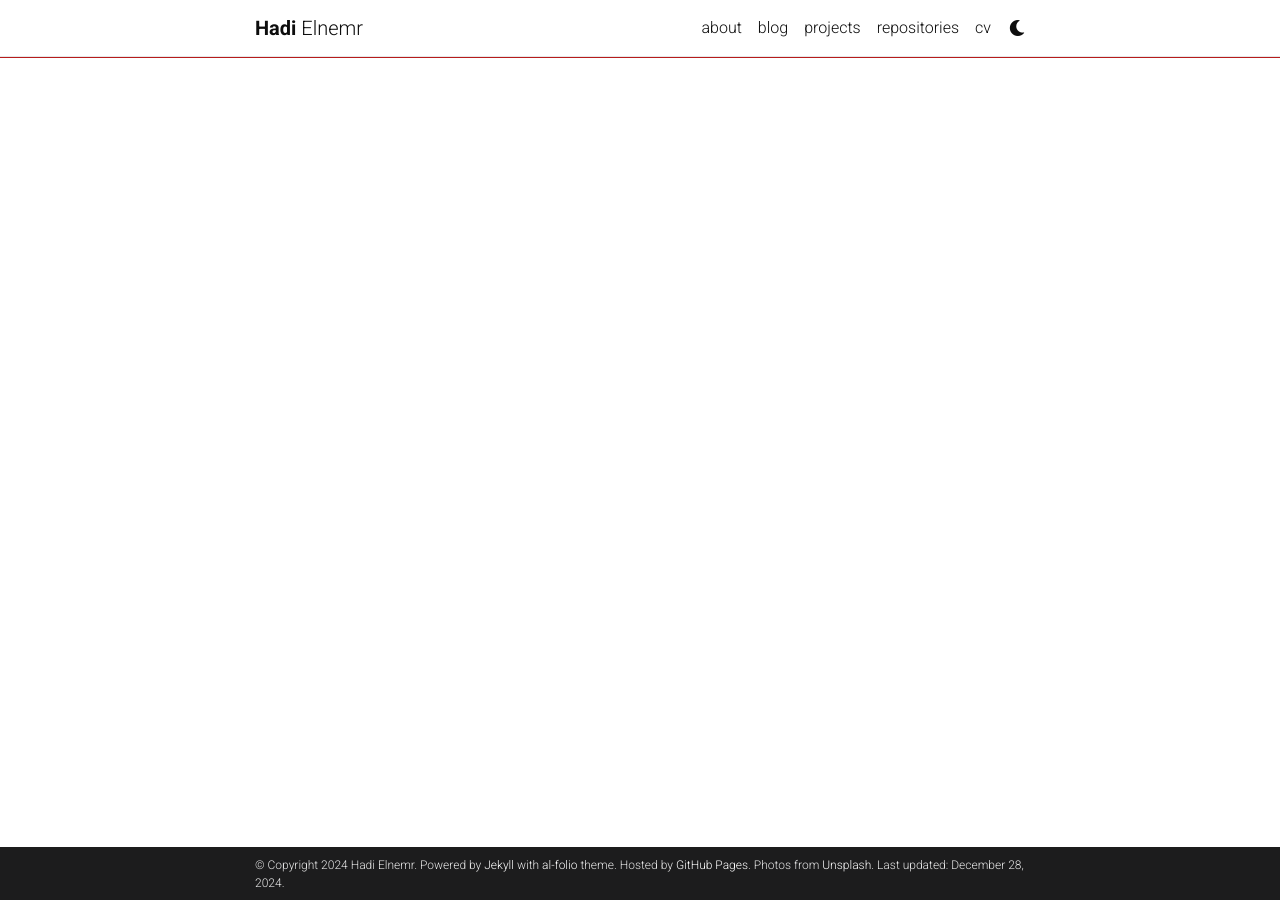
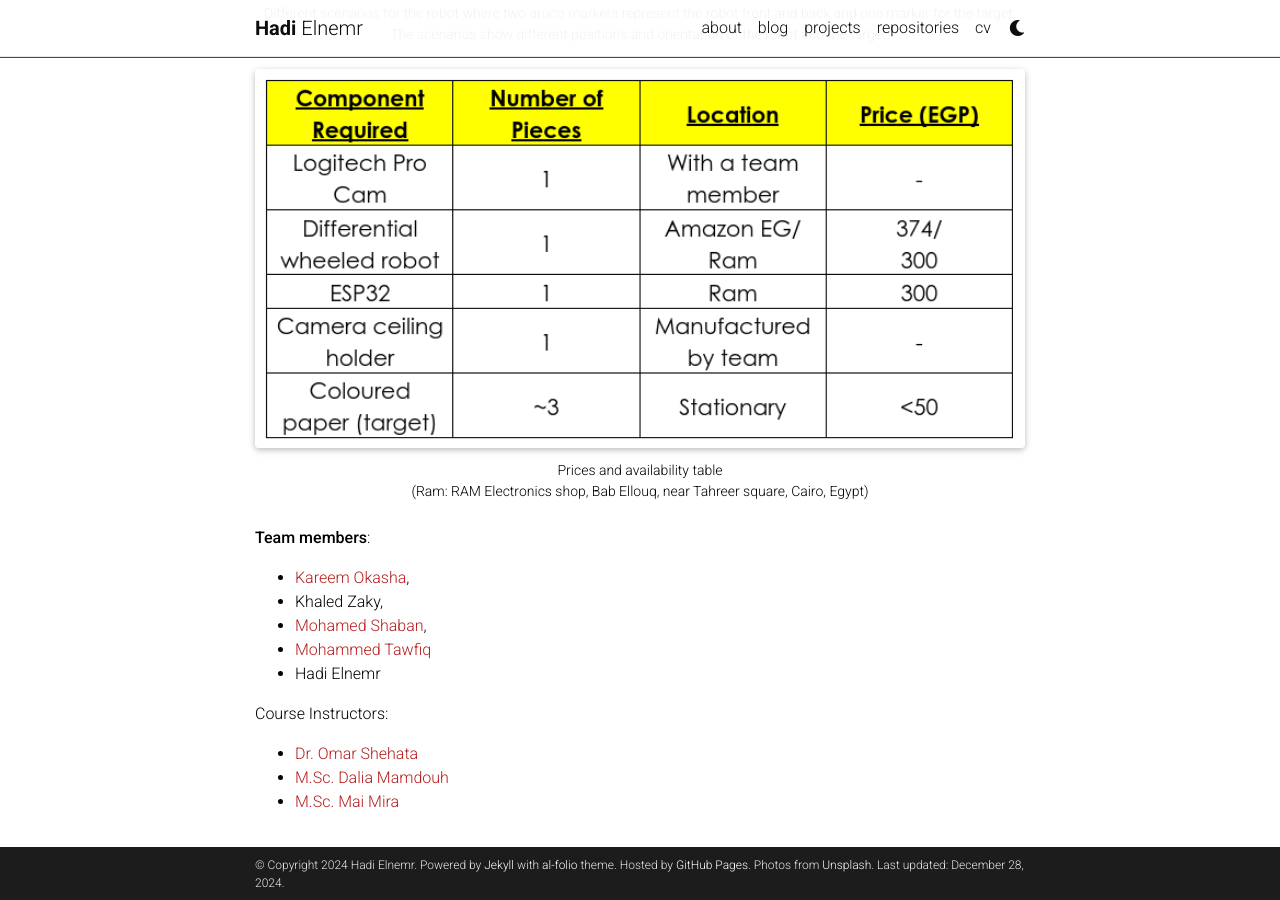
Before and after one commit to HadiElnemr/HadiElnemr.github.io, a Jekyll site: the page built from _projects/image_processing.md, in a window 1280 px wide and 900 px high, scrolled down 2271 px. Built offline with Jekyll 4.4.1, drawn with Linux system fonts in a browser that asks for light colours; full-size pictures stand in for the smaller copies a plugin makes; comment, search, counter and statistics services are not loaded; a style sheet for code colours, icons or effects is not loaded; some of the changed text lies outside the part shown.

Commit message:
add img_proc diagrams

```diff
--- a/_projects/image_processing.md
+++ b/_projects/image_processing.md
@@ -27,6 +27,18 @@
     </div>
 </div>
 
+<div class="text-center">
+    <div class="col-sm mt-3 mt-md-0">
+        {% include figure.html path="assets/img/img_processing/data_flow_diagram.png" title="Data flow diagram" class="img-fluid rounded z-depth-1" %}
+    </div>
+    <div class="col-sm mt-3 mt-md-0">
+        {% include figure.html path="assets/img/img_processing/workflow.png" title="Workflow" class="img-fluid rounded z-depth-1" %}
+    </div>
+</div>
+<div class="caption">
+    Data flow and Workflow Diagrams
+</div>
+
 <div class="row">
     <div class="col-sm mt-3 mt-md-0">
         {% include figure.html path="assets/img/img_processing/hardware1.png" title="Up" class="img-fluid rounded z-depth-1" %}
@@ -49,6 +61,12 @@
    <div class="caption">
    Different scenarios for the robot where two aruco markers represent the robot front and back and one marker for the target. The scenarios show different positions and orientation of the robot and the target.
    </div>
+
+   <img class="img-fluid rounded z-depth-1" style="width: 1000px; height: auto;" src="{{ '/assets/img/img_processing/table.png' | relative_url }}" alt="" title="scenarios"/>
+   <div class="caption">
+   Prices and availability table <br>
+   (Ram: RAM Electronics shop, Bab Ellouq, near Tahreer square, Cairo, Egypt)
+   </div>
 </div>
 
 
```
Also changed, not shown: assets/img/img_processing/data_flow_diagram.png (added), assets/img/img_processing/table.png (added), assets/img/img_processing/workflow.png (added).
